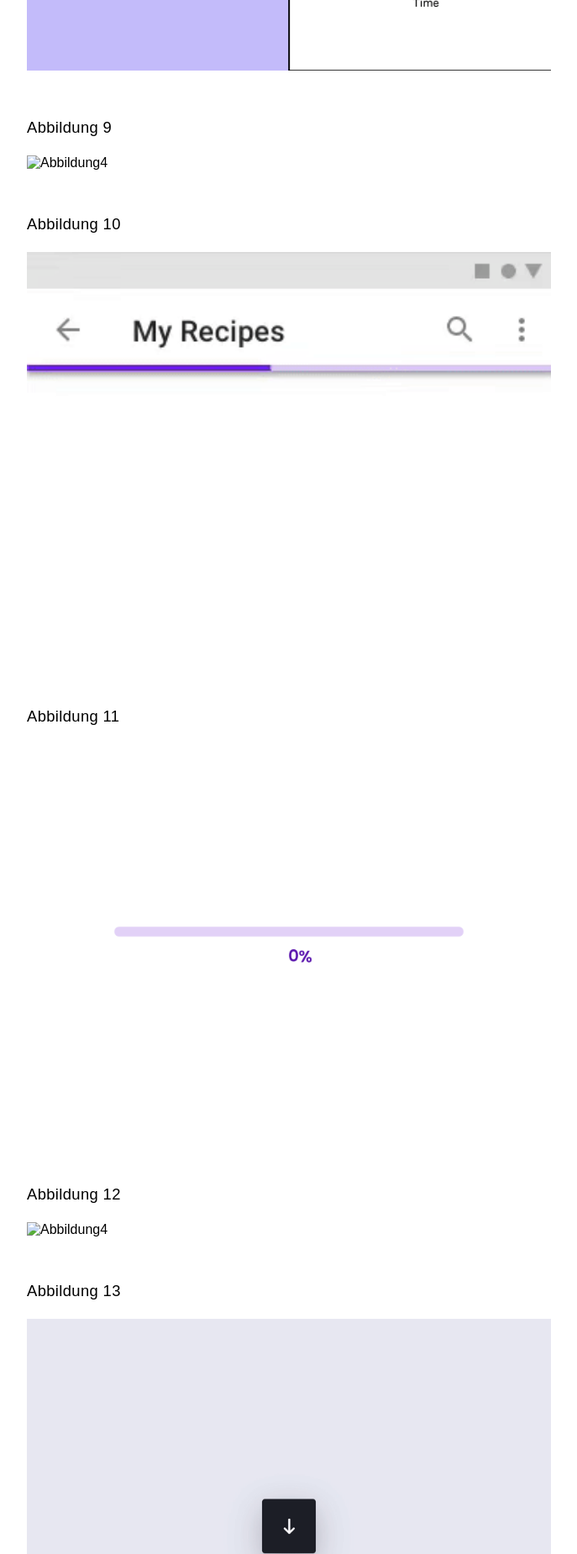
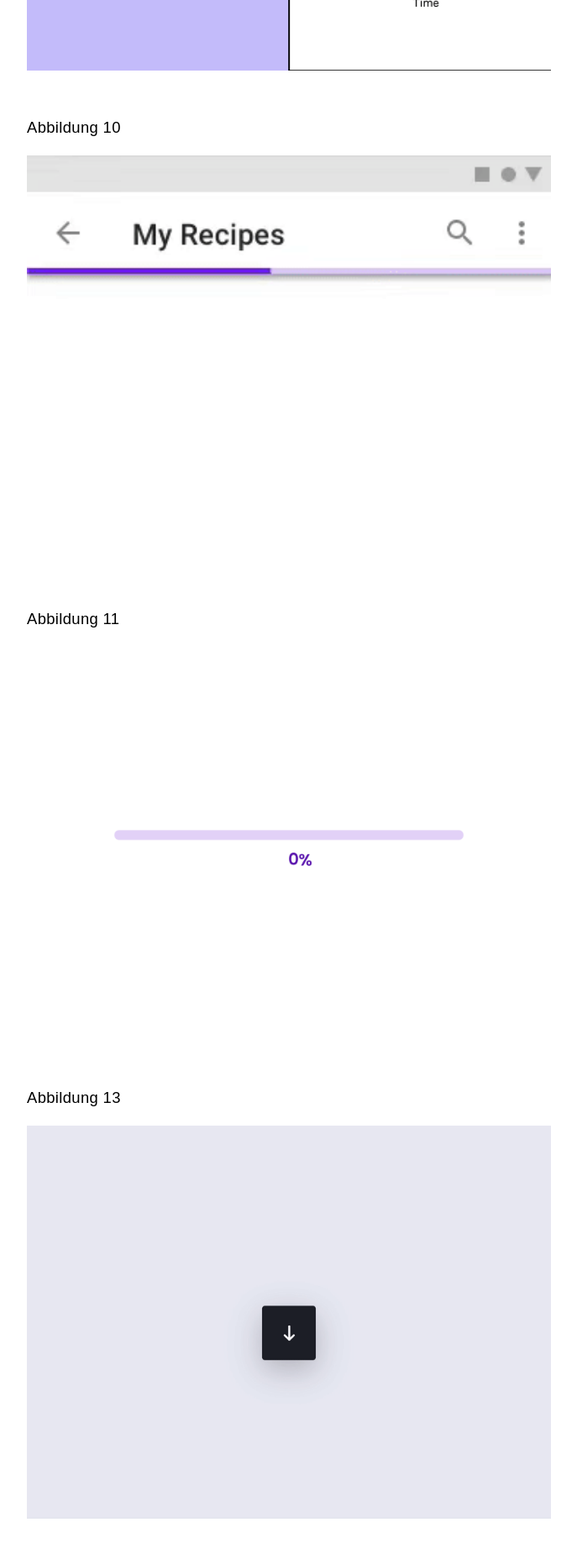
Before and after one commit to flaviatschumi/Thesis, a plain HTML site: page index.html in a window 1280 px wide. Shown: the part 2440-4290 px from the top of the page at 84% size, without its empty margins (296-983 px from the left). Drawn offline with Linux system fonts and the light colour scheme; a script that the page names is missing.

Commit message:
Update index.html

```diff
--- a/index.html
+++ b/index.html
@@ -5,6 +5,9 @@
     <title>title</title>
     <link rel="stylesheet" type="text/css" href="./styles/main.css">
     <script src="script.js"></script>
+    <style>
+@import url('https://fonts.googleapis.com/css2?family=Open+Sans:wght@300;400;500;600;700;800&display=swap');
+</style>
   </head>
   <body>
     <div class="spalte">
@@ -19,14 +22,10 @@
       <img src="./images/Abbildung7.gif" alt="Abbildung7">
       <p>Abbildung 8</p>
       <img src="./images/Abbildung8.gif" alt="Abbildung8">
-      <p>Abbildung 9</p>
-      <img src="./images/Abbildung9.gif" alt="Abbildung4">
       <p>Abbildung 10</p>
       <img src="./images/Abbildung10.gif" alt="Abbildung4">
       <p>Abbildung 11</p>
       <img src="./images/Abbildung11.gif" alt="Abbildung4">
-      <p>Abbildung 12</p>
-      <img src="./images/Abbildung12.gif" alt="Abbildung4">
       <p>Abbildung 13</p>
       <img src="./images/Abbildung13.gif" alt="Abbildung4">
       <p>Abbildung 14</p>
@@ -37,8 +36,6 @@
       <img src="./images/Abbildung16.gif" alt="Abbildung4">
       <p>Abbildung 17</p>
       <img src="./images/Abbildung17.gif" alt="Abbildung4">
-      <p>Abbildung 18</p>
-      <img src="./images/Abbildung18.gif" alt="Abbildung4">
       <p>Abbildung 19</p>
       <img src="./images/Abbildung19.gif" alt="Abbildung4">
       <p>Abbildung 20</p>
```
